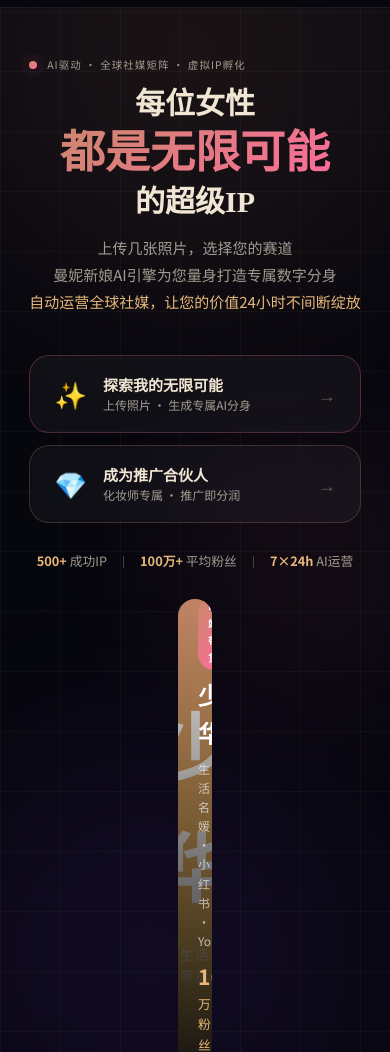
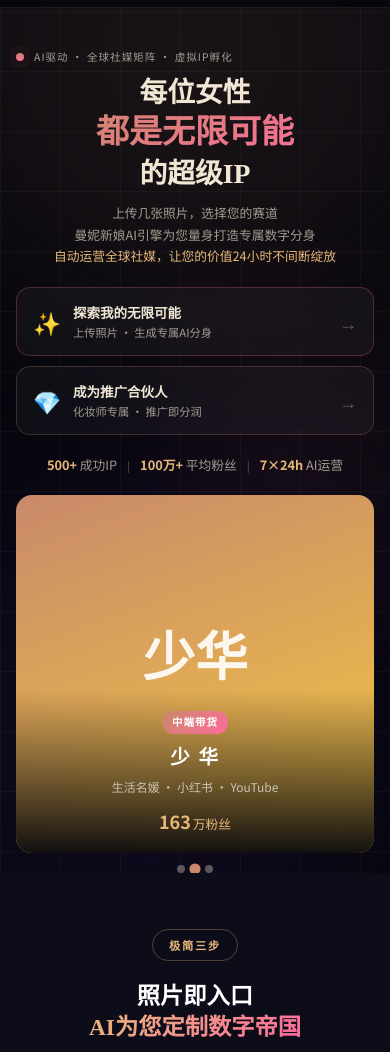
Before and after one commit to manyi3dcreation-afk/manni-bride, a plain HTML site: page index.html in a window 390 px wide. Shown: the part 49-1101 px from the top of the page. Drawn offline with nearby package versions, Linux system fonts and the light colour scheme; a web font is replaced by a local one.

Commit message:
fix: iPhone 12 mini IP卡片挤成竖条 - hero-visual/ip-stage/ip-carousel全面重构 v3.4

```diff
--- a/index.html
+++ b/index.html
@@ -8,7 +8,7 @@
   <link rel="preconnect" href="https://fonts.googleapis.com" />
   <link rel="preconnect" href="https://fonts.gstatic.com" crossorigin />
   <link href="https://fonts.googleapis.com/css2?family=Noto+Serif+SC:wght@300;400;500;700&family=Noto+Sans+SC:wght@300;400;500;700&family=Playfair+Display:ital,wght@0,400;0,700;1,400&display=swap" rel="stylesheet" />
-  <link rel="stylesheet" href="style.css?v=3.3" />
+  <link rel="stylesheet" href="style.css?v=3.4" />
   <meta http-equiv="Cache-Control" content="no-cache, no-store, must-revalidate" />
   <meta http-equiv="Pragma" content="no-cache" />
   <meta http-equiv="Expires" content="0" />
@@ -751,6 +751,6 @@
     </button>
   </div>
 
-  <script src="app.js?v=3.3"></script>
+  <script src="app.js?v=3.4"></script>
 </body>
 </html>
--- a/style.css
+++ b/style.css
@@ -235,7 +235,7 @@ button { cursor: pointer; border: none; background: none; font-family: inherit;
 .trust-divider { color: var(--text-3); }
 
 /* Hero visual */
-.hero-visual { flex: 0 0 460px; display: flex; justify-content: center; }
+.hero-visual { flex: 0 0 460px; display: flex; justify-content: center; align-items: flex-start; }
 .ip-stage { position: relative; width: 340px; }
 .ip-carousel { position: relative; height: 480px; }
 .ip-card {
@@ -966,7 +966,7 @@ select.modal-input option { background: #13132a; color: var(--text); }
   .hero-dual-cta { max-width: 500px; margin: 0 auto 40px; }
   .hero-trust { justify-content: center; }
   .float-badge { display: none; }
-  .ip-stage { width: 320px; margin: 0 auto; }
+  .ip-stage { max-width: 360px; width: 100%; margin: 0 auto; }
   .tracks-grid { grid-template-columns: repeat(2,1fr); }
   .ips-grid { grid-template-columns: 1fr 1fr; }
   .partner-layout { grid-template-columns: 1fr; }
@@ -1012,66 +1012,68 @@ select.modal-input option { background: #13132a; color: var(--text); }
   .hero { padding-top: 70px; min-height: auto; }
   .hero-inner {
     flex-direction: column;
-    padding: 36px 0 0;
-    gap: 28px;
+    padding: 28px 16px 0;
+    gap: 20px;
     text-align: center;
+    width: 100%;
+    box-sizing: border-box;
   }
-  .hero-eyebrow { font-size: .7rem; margin-bottom: 12px; }
-  .hero-title {
-    font-size: 2rem;
-    line-height: 1.2;
-    margin-bottom: 14px;
+  .hero-content { width: 100%; }
+  .hero-eyebrow { font-size: .7rem; margin-bottom: 10px; }
+  .hero-title { font-size: 1.9rem; line-height: 1.2; margin-bottom: 12px; }
+  .ht-line2 { font-size: 2.2rem !important; }
+  .hero-desc { font-size: .85rem; line-height: 1.7; margin-bottom: 20px; }
+  .hero-dual-cta { flex-direction: column; gap: 10px; width: 100%; margin: 0 0 20px; }
+  .dual-cta-btn { width: 100%; padding: 14px 16px; gap: 12px; border-radius: 14px; }
+  .dcta-icon { font-size: 1.5rem; }
+  .dcta-text strong { font-size: .9rem; }
+  .dcta-text span { font-size: .75rem; }
+  .hero-trust { justify-content: center; gap: 10px; font-size: .72rem; flex-wrap: nowrap; }
+
+  /* IP 轮播区 ── 核心修复 (iPhone 12 mini = 360px) */
+  .hero-visual {
+    flex: none !important;
+    width: 100% !important;
+    padding: 0;
+    box-sizing: border-box;
+    display: block;
   }
-  .hero-subtitle { font-size: .875rem; margin-bottom: 24px; }
-  .hero-dual-cta {
-    flex-direction: column;
-    gap: 12px;
-    max-width: 100%;
-    margin: 0 0 28px;
+  .ip-stage {
+    width: calc(100vw - 32px) !important;
+    max-width: 100% !important;
+    min-width: 0 !important;
+    margin: 0 auto;
+    position: relative;
   }
-  .cta-card {
-    padding: 14px 18px;
-    border-radius: 14px;
-    text-align: left;
+  .ip-carousel {
+    position: relative;
+    width: 100%;
+    height: calc(100vw - 32px);
+    min-height: 280px;
+    max-height: 380px;
   }
-  .cta-title { font-size: 1rem; }
-  .cta-sub { font-size: .75rem; }
-  .hero-trust {
-    flex-wrap: nowrap;
-    gap: 0;
-    justify-content: space-around;
-    font-size: .72rem;
-  }
-  .trust-div { height: 20px; }
-
-  /* IP 轮播区 */
-  .ip-stage { width: 100%; max-width: 320px; margin: 0 auto; }
-  .ip-card-wrap { border-radius: 16px; }
-  .ip-card-face {
-    height: 260px;
-    font-size: 2.5rem;
-    border-radius: 16px;
-  }
-  .ip-card-data { padding: 12px 14px; }
-  .ip-data-stat .num { font-size: 1.2rem; }
-  .ip-data-stat .label { font-size: .6rem; }
-  .ip-dots { bottom: 70px; gap: 5px; }
+  .ip-card { position: absolute; inset: 0; border-radius: 16px !important; overflow: hidden; }
+  .ip-card-img-wrap { width: 100%; height: 100%; }
+  .ip-card-img { width: 100%; height: 100%; object-fit: cover; }
+  .ip-card-placeholder { width: 100%; height: 100%; }
+  .icp-char { font-size: 3.5rem; }
+  .ip-card-overlay { padding: 18px 16px; }
+  .ip-card-name { font-size: 1.3rem; }
+  .ip-card-fans span { font-size: 1.2rem; }
+  .ip-dots { margin-top: 12px; gap: 6px; }
 
   /* How 三步骤 */
   .steps-flow { flex-direction: column; gap: 12px; }
-  .step-card { padding: 24px 20px; }
+  .step-item { padding: 24px 20px; }
   .step-num { font-size: 2rem; }
   .step-title { font-size: 1rem; }
   .step-desc { font-size: .82rem; }
-  .step-tag { font-size: .68rem; }
+  .step-connector { display: none; }
   .btn-primary-lg { padding: 14px 32px; font-size: .95rem; width: 100%; }
 
-  /* 赛道卫窗 */
+  /* 赛道 */
   .tracks-grid { grid-template-columns: 1fr; gap: 12px; }
   .track-card { padding: 22px 18px; }
-  .track-icon { font-size: 2rem; margin-bottom: 10px; }
-  .track-name { font-size: 1.1rem; }
-  .track-desc { font-size: .82rem; }
 
   /* IP 星阵 */
   .ips-grid { grid-template-columns: 1fr; gap: 16px; }
@@ -1086,7 +1088,7 @@ select.modal-input option { background: #13132a; color: var(--text); }
   .partner-layout { grid-template-columns: 1fr; gap: 24px; }
   .calc-card { padding: 24px 18px; }
   .calc-sel-group { gap: 6px; }
-  .calc-sel { padding: 8px 8px; font-size: .72rem; }
+  .calc-sel { padding: 8px; font-size: .72rem; }
   .calc-amount { font-size: 2.5rem; }
   .btn-partner { padding: 14px; font-size: .9rem; }
   .benefit-item { padding: 14px 16px; gap: 12px; }
@@ -1101,15 +1103,6 @@ select.modal-input option { background: #13132a; color: var(--text); }
   .p-node { width: 48px; height: 48px; }
   .p-node-icon { font-size: 1rem; }
   .p-node-name { font-size: .42rem; }
-  /* 重新定位 8 个节点到小圆 (r≈120px) */
-  .p-node[style*="--i:0"] { top:calc(50% - 24px); left:calc(50% + 120px - 24px); }
-  .p-node[style*="--i:1"] { top:calc(50% + 85px - 24px); left:calc(50% + 85px - 24px); }
-  .p-node[style*="--i:2"] { top:calc(50% + 120px - 24px); left:calc(50% - 24px); }
-  .p-node[style*="--i:3"] { top:calc(50% + 85px - 24px); left:calc(50% - 85px - 24px); }
-  .p-node[style*="--i:4"] { top:calc(50% - 24px); left:calc(50% - 120px - 24px); }
-  .p-node[style*="--i:5"] { top:calc(50% - 85px - 24px); left:calc(50% - 85px - 24px); }
-  .p-node[style*="--i:6"] { top:calc(50% - 120px - 24px); left:calc(50% - 24px); }
-  .p-node[style*="--i:7"] { top:calc(50% - 85px - 24px); left:calc(50% + 85px - 24px); }
   .matrix-stats { flex-direction: column; }
   .mstat { padding: 16px; }
   .mstat-div { width: 80%; height: 1px; }
@@ -1126,12 +1119,7 @@ select.modal-input option { background: #13132a; color: var(--text); }
   .footer { padding: 48px 0 24px; }
 
   /* 弹窗 */
-  .modal-box {
-    padding: 28px 20px;
-    border-radius: 20px;
-    width: 94%;
-    max-height: 88vh;
-  }
+  .modal-box { padding: 28px 20px; border-radius: 20px; width: 94%; max-height: 88vh; }
   .modal-header h3 { font-size: 1.25rem; }
   .ms-drop { padding: 24px 16px; }
   .modal-tracks { grid-template-columns: 1fr; gap: 8px; }
@@ -1142,23 +1130,29 @@ select.modal-input option { background: #13132a; color: var(--text); }
   .modal-input { padding: 12px 14px; font-size: .875rem; }
   .submit-partner { padding: 13px; font-size: .9rem; }
 
-  /* 浮动按鈕 */
+  /* 浮动按钮 */
   .wechat-float { right: 16px; bottom: 24px; }
   .wechat-float-btn { padding: 10px 16px; font-size: .82rem; }
 
-  /* 汉寻菜单 */
-  .mobile-menu {
-    padding: 16px 0;
-  }
-  .mobile-menu a {
-    padding: 14px 20px;
-    font-size: 1rem;
+  /* 汉堡菜单 */
+  .mobile-menu { padding: 16px 0; }
+  .mobile-menu a { padding: 14px 20px; font-size: 1rem; }
+}
+
+/* ── iPhone SE / 小屏 (375px及以下) ── */
+@media (max-width: 375px) {
+  html { font-size: 14px; }
+  .hero-title { font-size: 1.8rem; }
+  .ht-line2 { font-size: 2rem !important; }
+  .section-title { font-size: 1.55rem; }
+  .calc-amount { font-size: 2.2rem; }
+  .calc-card { padding: 20px 14px; }
+  .dual-cta-btn { padding: 12px 14px; }
+  .ip-carousel {
+    height: calc(100vw - 28px);
+    min-height: 260px;
   }
 }
-
-/* ── SE 小屏 (375px) ── */
-@media (max-width: 375px) {
-  html { font-size: 14px; }
   .hero-title { font-size: 1.85rem; }
   .section-title { font-size: 1.55rem; }
   .calc-amount { font-size: 2.2rem; }
```
